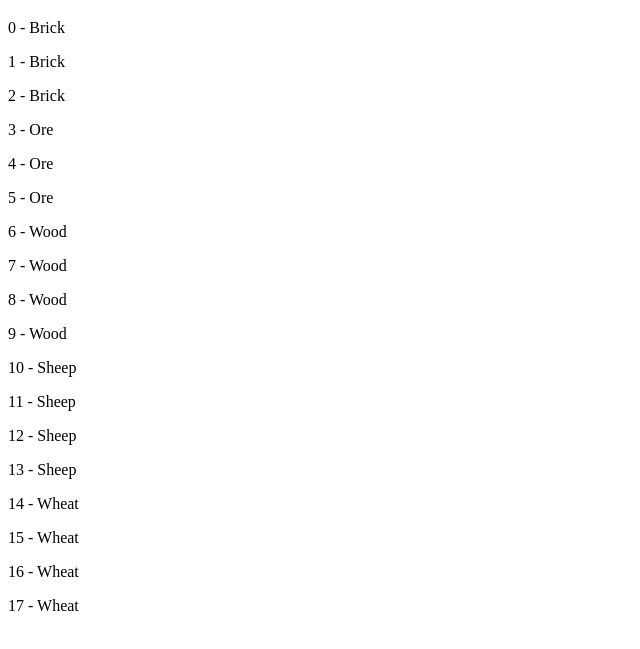
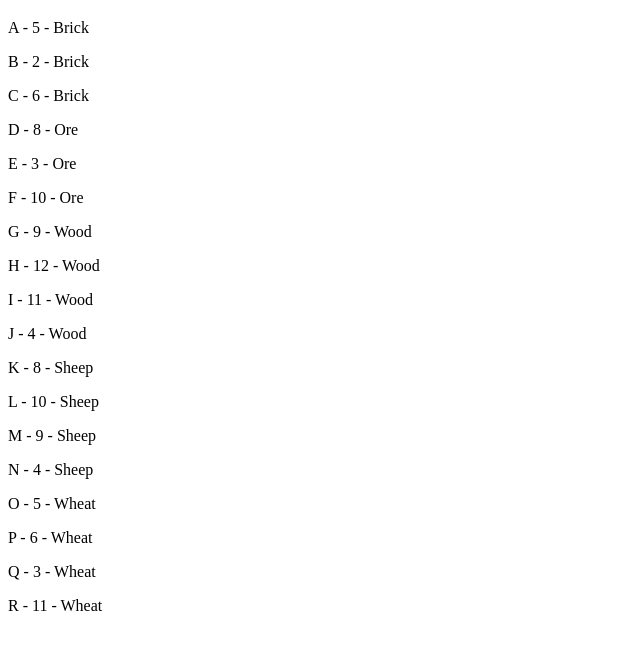
Before and after one commit to Schenng/CatanBoardGenerator, a plain HTML site: page generator.html in a window 1280 px wide. Shown: the part 61-710 px from the top of the page, without its empty margins (0-640 px from the left). Drawn offline with nearby package versions, Linux system fonts and the light colour scheme.

Commit message:
Non Scrambled Generator Working

```diff
--- a/generator.html
+++ b/generator.html
@@ -9,8 +9,8 @@
 
   <body ng-controller="MainController">
     <h1>Deck</h1>
-    <p ng-repeat="card in deck track by $index">
-    	{{$index}} - {{card}}
+    <p ng-repeat="(key,value) in normalTokens track by $index">
+    	{{key}} - {{value}} - {{deck[$index]}}
     </p>
 
   </body>
@@ -22,7 +22,9 @@
 	app.controller('MainController', function($scope) {
 
 	 	$scope.deck = [];
-	 	$scope.normal = {
+
+	 	//The tokens for a normal 3-4 game
+	 	$scope.normalTokens = {
 	 		'A': 5,
 	 		'B': 2,
 	 		'C': 6,
```
